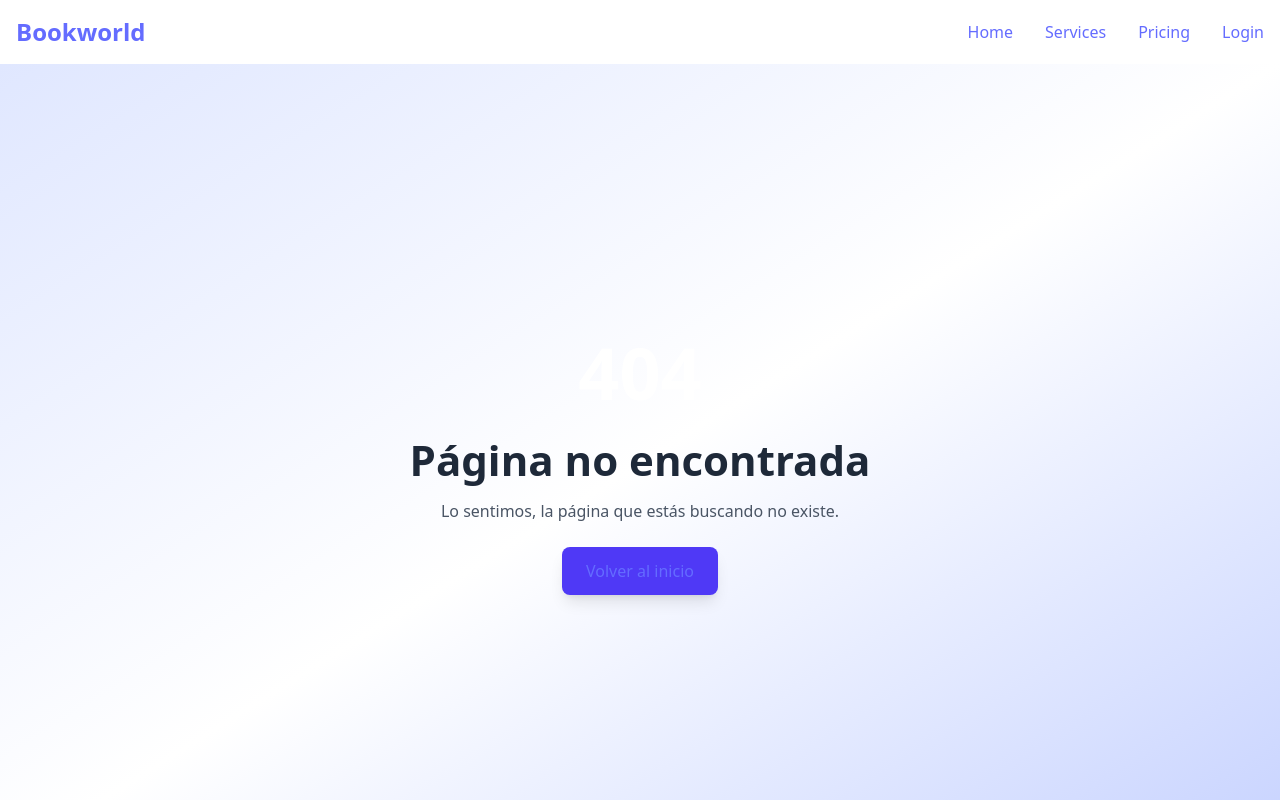
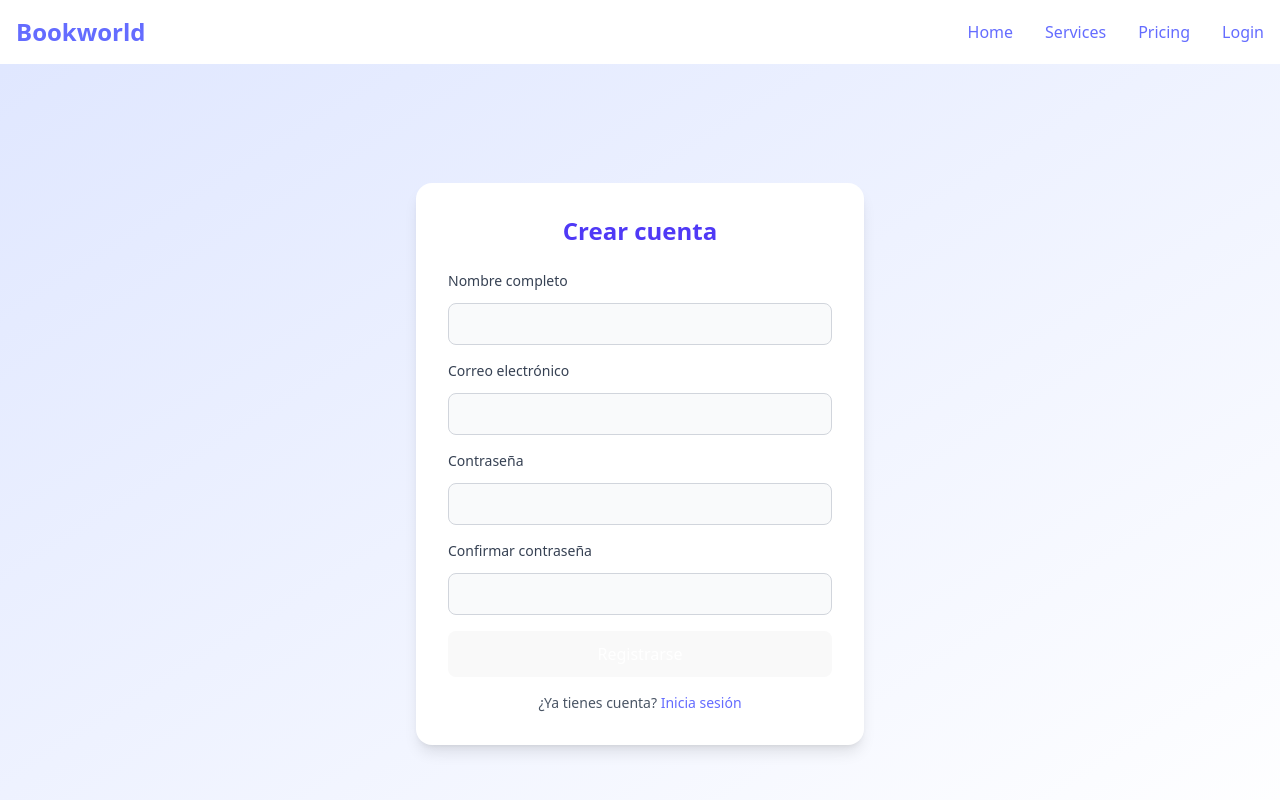
Before and after one commit to mayrars/bookworld, a React (Vite) app in the folder frontend/: page /signup in a window 1280 px wide. Shown: the top 800 px of the page. Built offline with nearby package versions, Linux system fonts and the light colour scheme.

Commit message:
adding signup

```diff
--- a/frontend/src/App.jsx
+++ b/frontend/src/App.jsx
@@ -7,6 +7,7 @@ import ErrorPage from './pages/Error/ErrorPage';
 import Dashboard from './pages/Dashboard/Dashboard';
 import RegisterBook from './pages/RegisterBook/RegisterBook'; // 👈 Nuevo import
 import PrivateRoute from './components/PrivateRoute';
+import SignUp from './pages/Signup/Signup';
 
 function App() {
   return (
@@ -14,11 +15,11 @@ function App() {
       <Route element={<Layout />}>
         <Route path="/" element={<HomePage />} />
         <Route path="/login" element={<Login />} />
-
+        <Route path="/signup" element={<SignUp />} />
         {/* Rutas protegidas */}
         <Route element={<PrivateRoute />}>
           <Route path="/dashboard" element={<Dashboard />} />
-          <Route path="/books/new" element={<RegisterBook />} /> {/* 👈 Nueva ruta */}
+          <Route path="/books/new" element={<RegisterBook />} />
         </Route>
 
         <Route path="*" element={<ErrorPage />} />
--- /dev/null
+++ b/frontend/src/pages/Signup/Signup.jsx
@@ -0,0 +1,105 @@
+import { useState } from "react";
+function SignUp() {
+  const [form, setForm] = useState({
+    name: "",
+    email: "",
+    password: "",
+    confirmPassword: "",
+  });
+
+  const [error, setError] = useState("");
+
+  const handleChange = (e) => {
+    setForm({ ...form, [e.target.name]: e.target.value });
+  };
+
+  const handleSubmit = (e) => {
+    e.preventDefault();
+    if (form.password !== form.confirmPassword) {
+      setError("Las contraseñas no coinciden");
+      return;
+    }
+    setError("");
+    console.log("Formulario enviado:", form);
+    // Aquí podrías hacer la llamada a tu backend o Firebase
+  };
+
+  return (
+    <div className="min-h-screen flex items-center justify-center bg-gradient-to-br from-indigo-100 to-white">
+      <div className="bg-white p-8 rounded-2xl shadow-lg w-full max-w-md">
+        <h2 className="text-2xl font-bold mb-6 text-indigo-600 text-center">Crear cuenta</h2>
+        {error && <div className="bg-red-100 text-red-600 p-2 rounded mb-4">{error}</div>}
+
+        <form onSubmit={handleSubmit} className="space-y-4">
+          <div>
+            <label className="block text-sm font-medium text-gray-700 text-left mb-3">Nombre completo</label>
+            <input
+              type="text"
+              name="name"
+              value={form.name}
+              onChange={handleChange}
+              required
+              className="bg-gray-50 border border-gray-300 text-gray-900 text-sm rounded-lg
+                       focus:ring-blue-500 focus:border-blue-500 block w-full p-2.5
+                       dark:bg-white dark:border-gray-600 dark:placeholder-gray-400
+                       dark:text-white dark:focus:ring-blue-600 dark:focus:border-blue-600"
+            />
+          </div>
+          <div>
+            <label className="block text-sm font-medium text-gray-700 text-left mb-3">Correo electrónico</label>
+            <input
+              type="email"
+              name="email"
+              value={form.email}
+              onChange={handleChange}
+              required
+              className="bg-gray-50 border border-gray-300 text-gray-900 text-sm rounded-lg
+                       focus:ring-blue-500 focus:border-blue-500 block w-full p-2.5
+                       dark:bg-white dark:border-gray-600 dark:placeholder-gray-400
+                       dark:text-white dark:focus:ring-blue-600 dark:focus:border-blue-600"
+            />
+          </div>
+          <div>
+            <label className="block text-sm font-medium text-gray-700 text-left mb-3">Contraseña</label>
+            <input
+              type="password"
+              name="password"
+              value={form.password}
+              onChange={handleChange}
+              required
+              className="bg-gray-50 border border-gray-300 text-gray-900 text-sm rounded-lg
+                       focus:ring-blue-500 focus:border-blue-500 block w-full p-2.5
+                       dark:bg-white dark:border-gray-600 dark:placeholder-gray-400
+                       dark:text-white dark:focus:ring-blue-600 dark:focus:border-blue-600"
+            />
+          </div>
+          <div>
+            <label className="block text-sm font-medium text-gray-700 text-left mb-3">Confirmar contraseña</label>
+            <input
+              type="password"
+              name="confirmPassword"
+              value={form.confirmPassword}
+              onChange={handleChange}
+              required
+              className="bg-gray-50 border border-gray-300 text-gray-900 text-sm rounded-lg
+                       focus:ring-blue-500 focus:border-blue-500 block w-full p-2.5
+                       dark:bg-white dark:border-gray-600 dark:placeholder-gray-400
+                       dark:text-white dark:focus:ring-blue-600 dark:focus:border-blue-600"
+            />
+          </div>
+          <button
+            type="submit"
+            className="w-full bg-indigo-600 hover:bg-indigo-700 text-white py-2 px-4 rounded-lg transition"
+          >
+            Registrarse
+          </button>
+        </form>
+        <p className="text-center text-sm mt-4 text-gray-600">
+          ¿Ya tienes cuenta? <a href="/login" className="text-indigo-500 hover:underline">Inicia sesión</a>
+        </p>
+      </div>
+    </div>
+  )
+}
+
+export default SignUp
```
